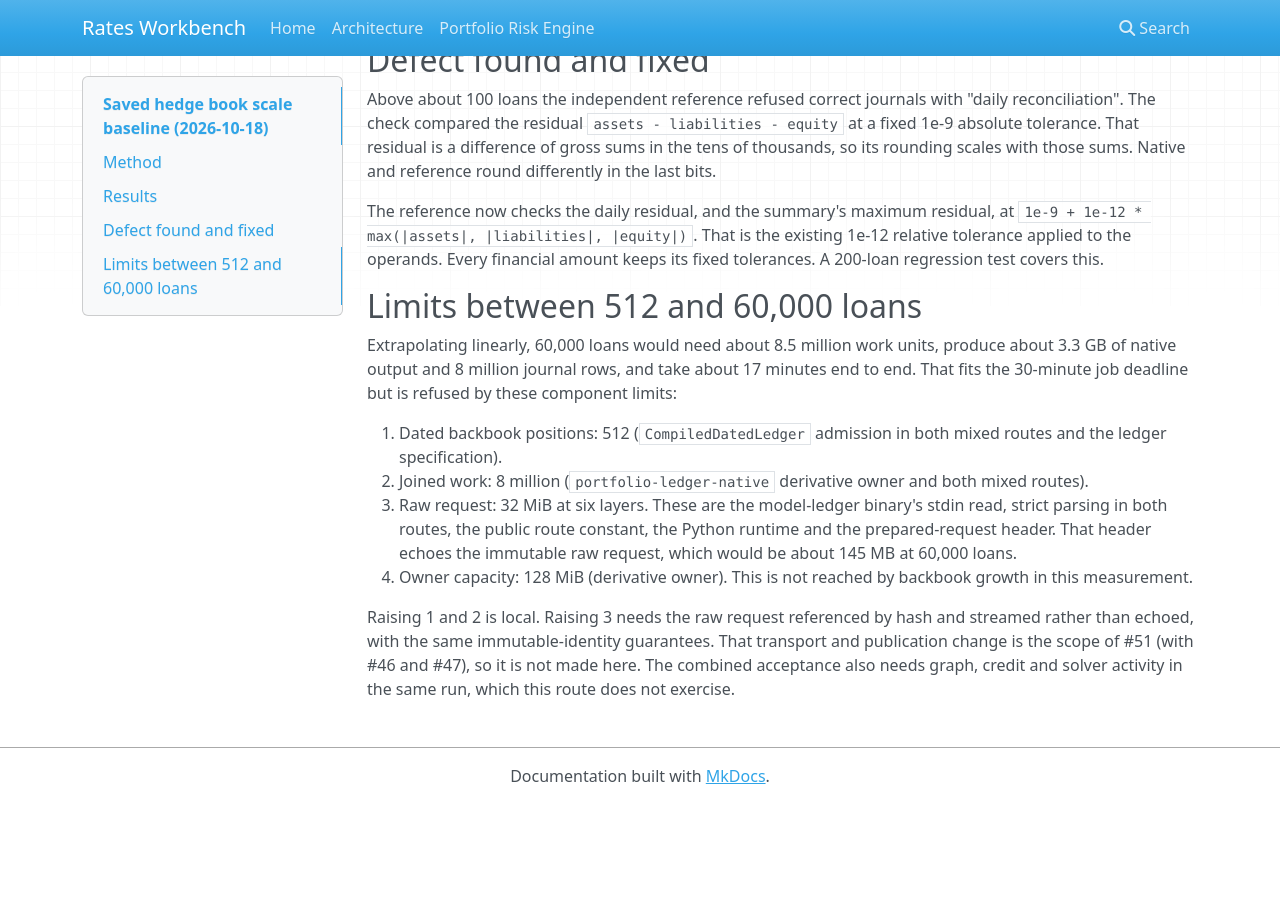
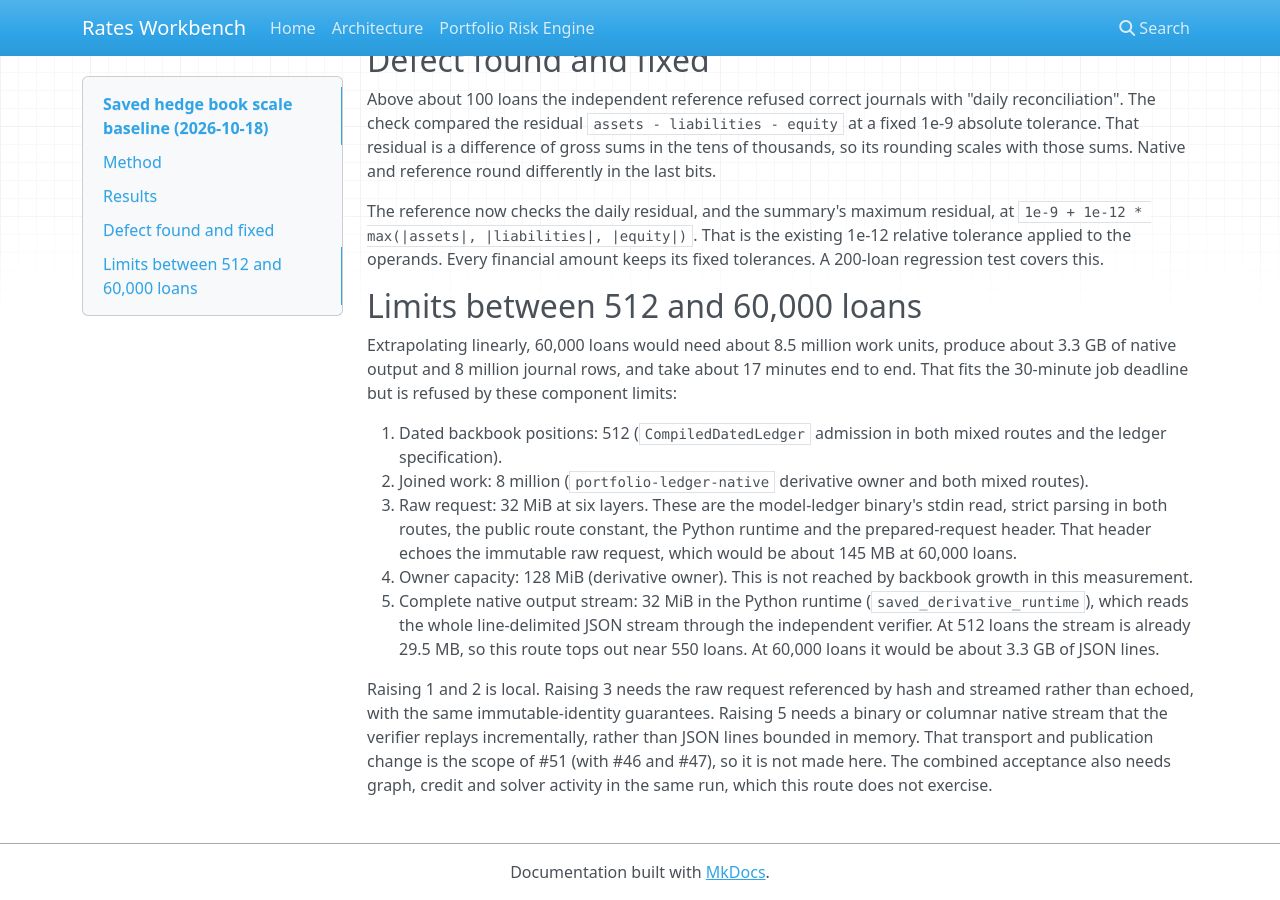
Before and after one commit to beauschwab/model-portfolio-sim, an MkDocs documentation site: the page built from docs/reviews/2026-10-18-hedge-book-scale-baseline.md, in a window 1280 px wide and 900 px high, scrolled down 811 px. Built offline with MkDocs 1.6.1, drawn with Linux system fonts in a browser that asks for light colours; nearby versions of some CDN libraries; before the commit the page ends 1615 px from its top, so only the background shows below that.

Commit message:
Record the native stream bound in the hedge book scale baseline
Co-Authored-By: Claude Opus 5.5 <noreply@anthropic.com>

```diff
--- a/docs/reviews/2026-10-18-hedge-book-scale-baseline.md
+++ b/docs/reviews/2026-10-18-hedge-book-scale-baseline.md
@@ -51,8 +51,13 @@ the 30-minute job deadline but is refused by these component limits:
    header. That header echoes the immutable raw request, which would be about 145 MB at 60,000 loans.
 4. Owner capacity: 128 MiB (derivative owner). This is not reached by backbook growth in this
    measurement.
+5. Complete native output stream: 32 MiB in the Python runtime (`saved_derivative_runtime`), which
+   reads the whole line-delimited JSON stream through the independent verifier. At 512 loans the
+   stream is already 29.5 MB, so this route tops out near 550 loans. At 60,000 loans it would be
+   about 3.3 GB of JSON lines.
 
 Raising 1 and 2 is local. Raising 3 needs the raw request referenced by hash and streamed rather
-than echoed, with the same immutable-identity guarantees. That transport and publication change is
+than echoed, with the same immutable-identity guarantees. Raising 5 needs a binary or columnar
+native stream that the verifier replays incrementally, rather than JSON lines bounded in memory. That transport and publication change is
 the scope of #51 (with #46 and #47), so it is not made here. The combined acceptance also needs
 graph, credit and solver activity in the same run, which this route does not exercise.
```
